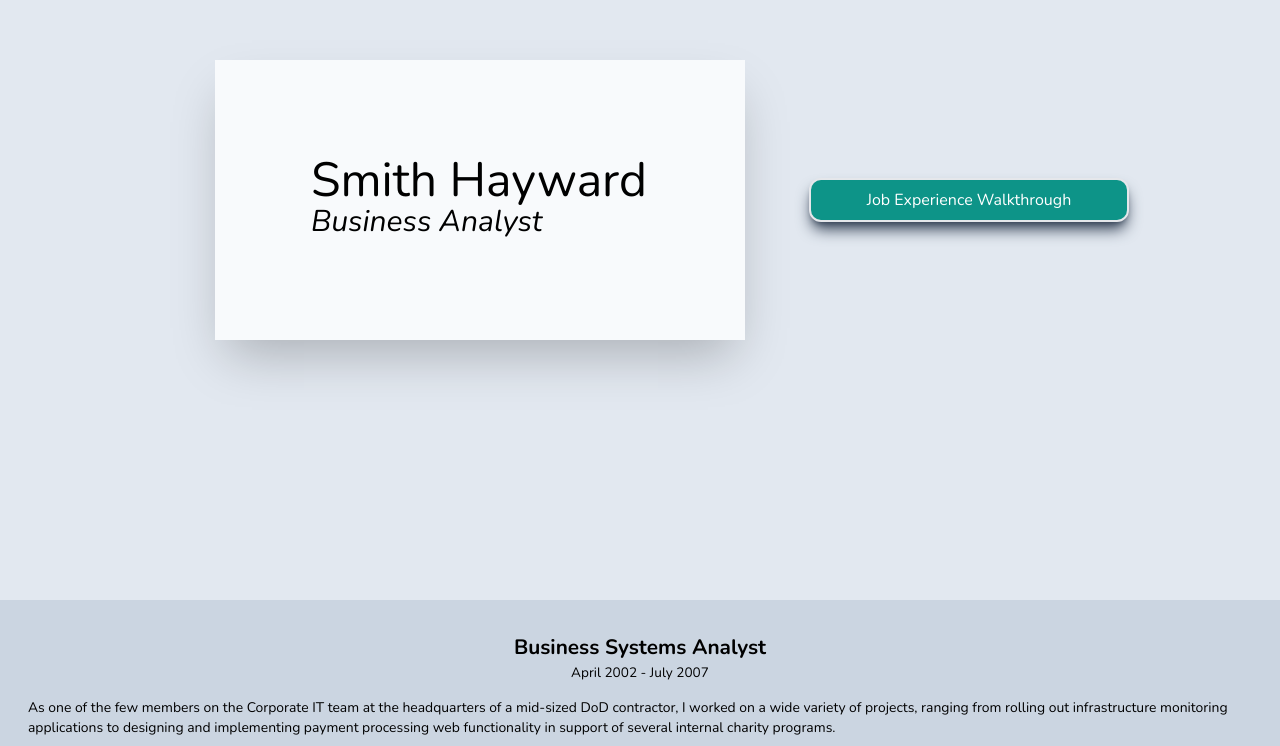
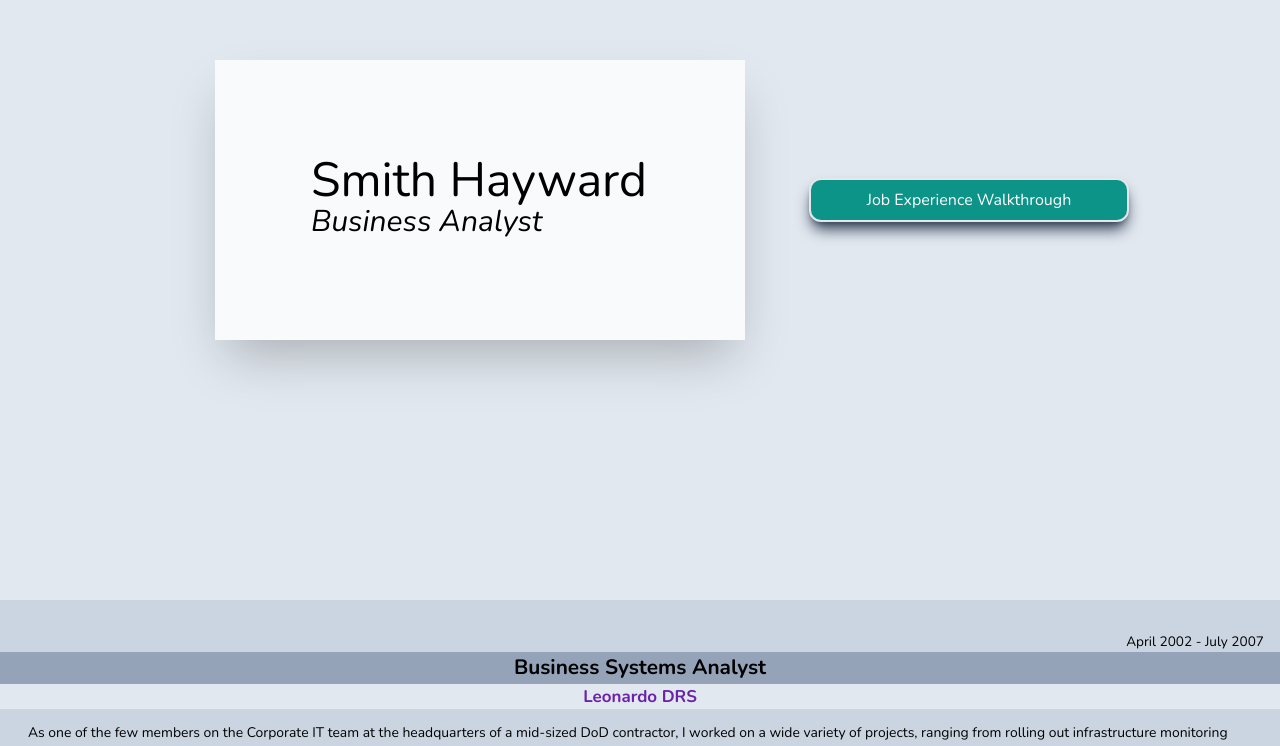
Before and after one commit to smithhayward/smithdoesstuff-com-svelte, a SvelteKit app: page / in a window 1280 px wide. Shown: the part 200-946 px from the top of the page. Built offline with nearby package versions, Linux system fonts and the light colour scheme.

Commit message:
oops forgot the company name

```diff
--- a/src/routes/+page.svelte
+++ b/src/routes/+page.svelte
@@ -56,8 +56,10 @@ let bdr = false;
 
 {#each jobFile as job, i}
 <div transition:fade  id="experience{i}" class="flex flex-col h-svh bg-slate-300">
-       <div class=" mt-8 mx-auto text-[1.3em] font-bold">{job.title}</div>
-        <div class="mx-auto text-[0.85em]">{job.start} - {job.end}</div>
+        <div class="w-full text-end pr-4 mx-auto text-[0.85em]  mt-8 ">{job.start} - {job.end}</div>
+    <div class=" w-full text-center bg-slate-400 mx-auto text-[1.3em] font-bold">{job.title}</div>
+        <div class=" w-full text-center bg-slate-200 mx-auto font-bold text-purple-800 text-[1.06em]">{job.company}</div>
+
 
     <div id="body{i}" class="flex flex-col mx-auto h-full max-h-[600px] overflow-auto">
 
```
